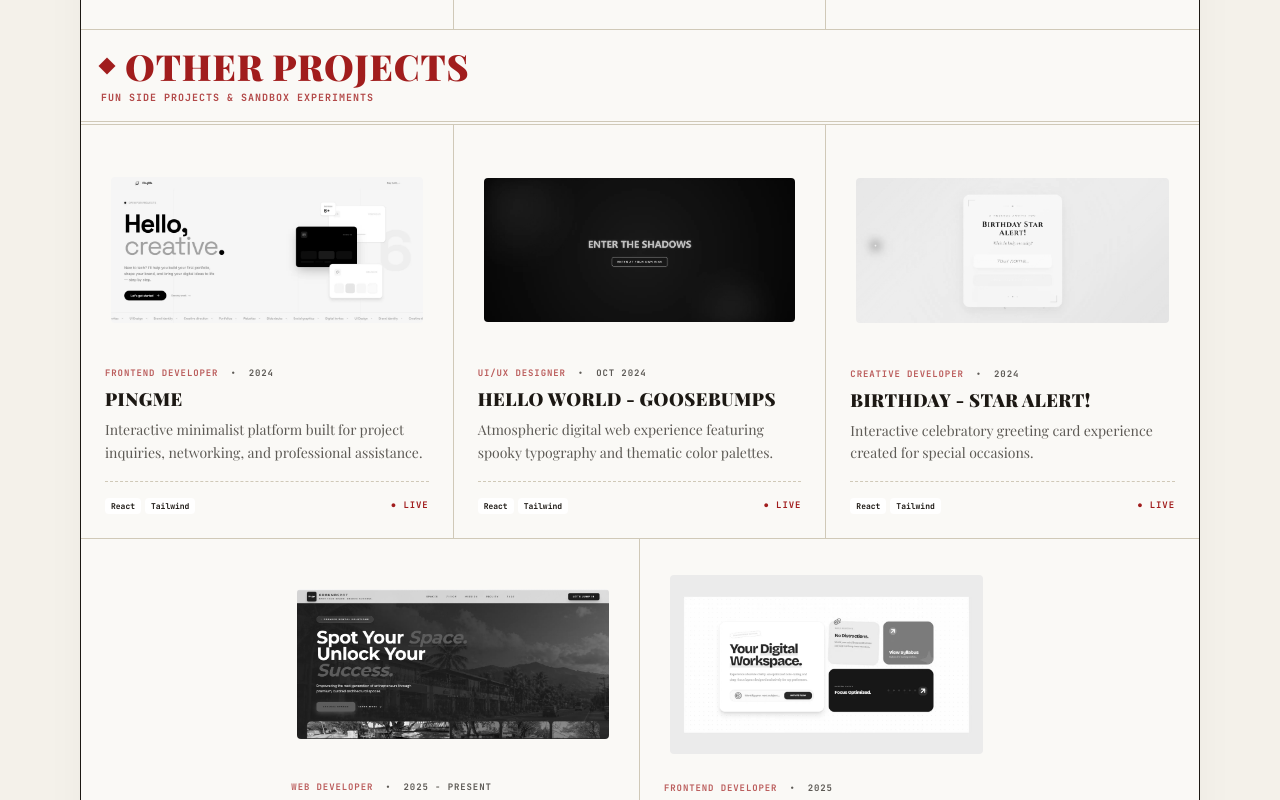
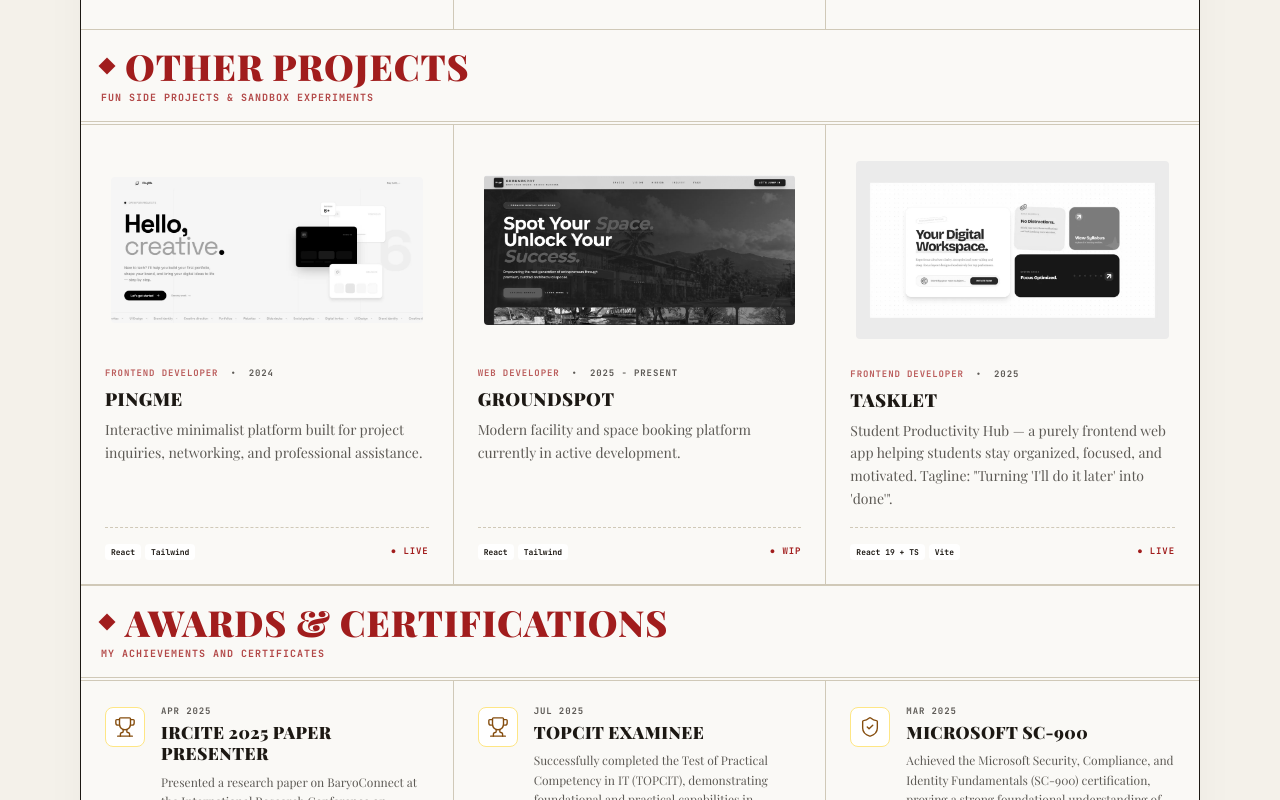
Before and after one commit to Hannahjamilla/hannahperalta-portfolio, a React (Vite) app: page / in a window 1280 px wide. Shown: the part 3520-4320 px from the top of the page. Built offline with nearby package versions, Linux system fonts and the light colour scheme; a web font is replaced by a local one.

Commit message:
Remove portfolio items: Hello World - Goosebumps and Birthday - Star Alert

```diff
--- a/src/data/constants.ts
+++ b/src/data/constants.ts
@@ -82,16 +82,7 @@ export const PERSONAL: { title: string, desc: string[], tags: string[], link?: s
     'Features sleek UI/UX with smooth transitions, responsive layouts, and highly intuitive contact forms.',
     'Designed to serve as an engaging secondary gateway for potential clients and employers.'
   ], tags: ['React', 'Tailwind', 'Framer Motion'], link: 'https://ping-me-seven-vert.vercel.app/', imgs: ['/images/PingMe.webp'] },
-  { title: 'Hello World - Goosebumps', role: 'UI/UX Designer', period: 'Oct 2024', status: 'COMPLETE', desc: [
-    'Atmospheric digital web experience featuring spooky typography and thematic color palettes.',
-    'Combines creative web design principles with unique narrative elements to deliver an interactive story.',
-    'Optimized for both desktop and mobile viewports with accessibility in mind.'
-  ], tags: ['React', 'Tailwind', 'CSS Animation'], link: 'https://hello-world-gamma-plum.vercel.app/', imgs: ['/images/Hello word - goosebumps.webp'] },
-  { title: 'Birthday - Star Alert!', role: 'Creative Developer', period: '2024', status: 'COMPLETE', desc: [
-    'Interactive celebratory greeting card experience created for special occasions.',
-    'Implements complex web animations using custom CSS timelines and keyframe effects.',
-    'Provides a charming, personalized storytelling loop without relying on heavy frontend frameworks.'
-  ], tags: ['React', 'Tailwind', 'UI/UX'], link: 'https://happy-b-day-murex.vercel.app/', imgs: ['/images/Birthday - Star Alert!.webp'] },
+
   { title: 'GroundSpot', role: 'Web Developer', period: '2025 - Present', status: 'BETA', desc: [
     'Modern facility and space booking platform currently in active development.',
     'Features dynamic scheduling calendars, real-time availability checks, and secure user authentication.',
```
